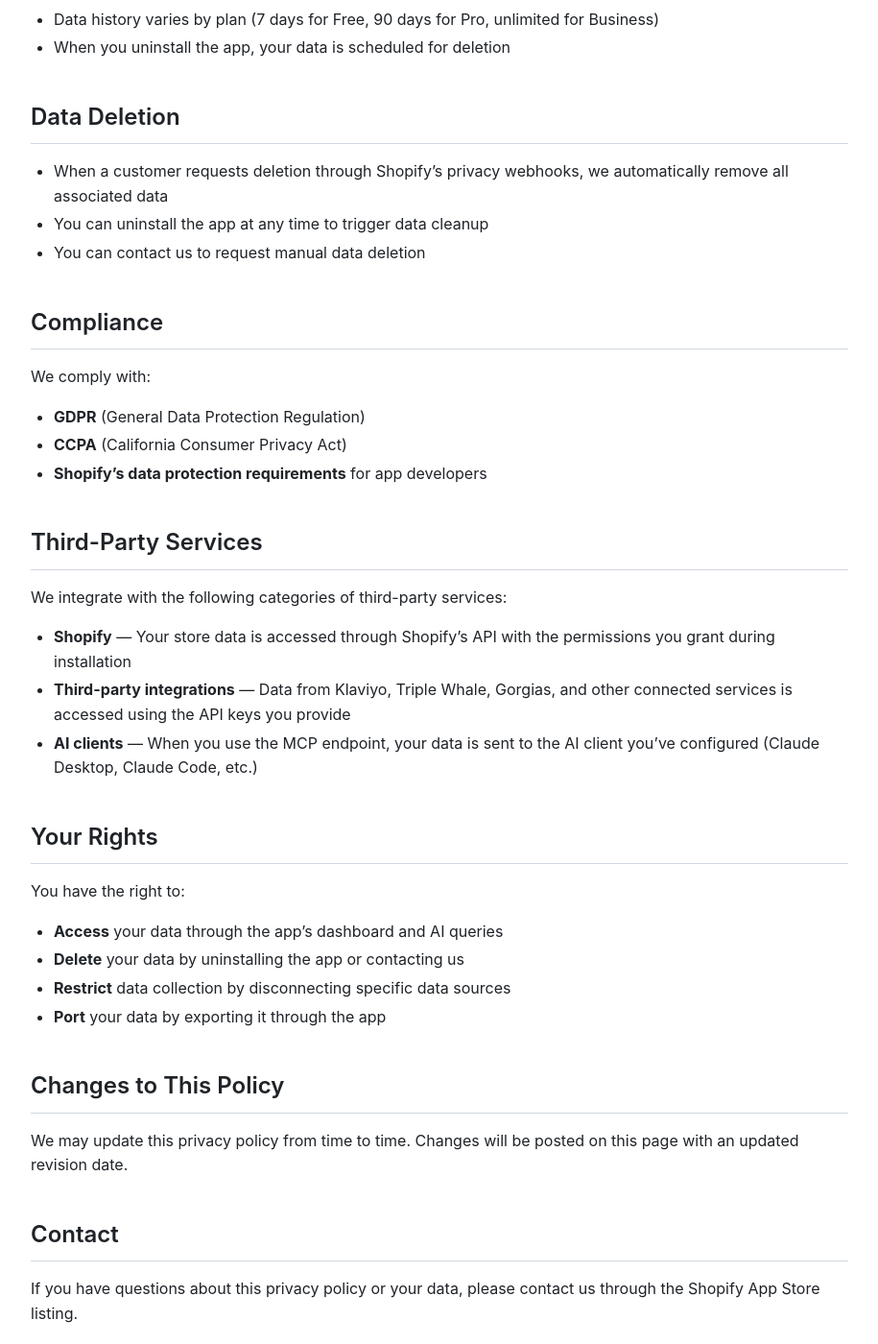
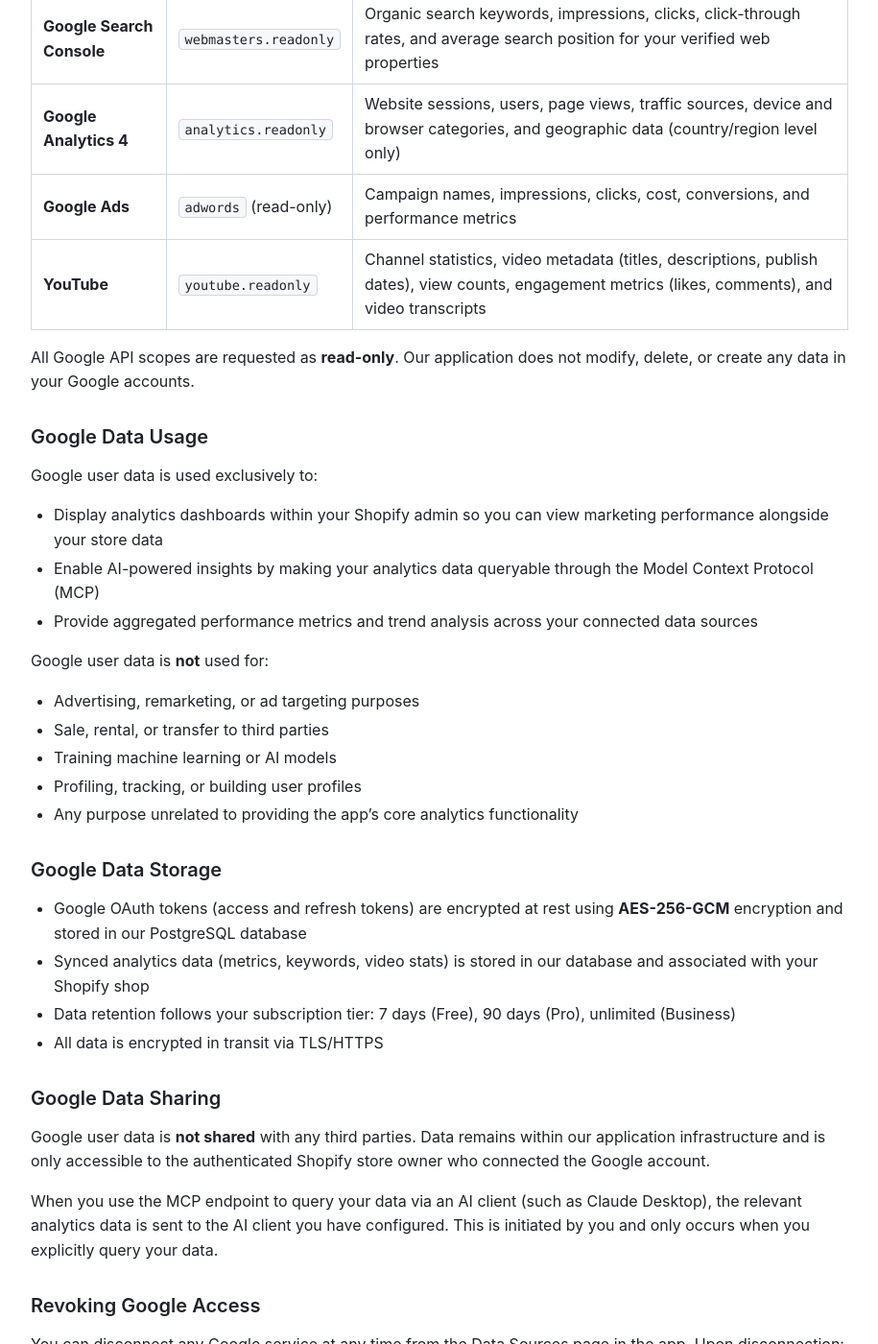
Before and after one commit to charlesemarsh/ask-ai-docs, a Jekyll site: the page built from privacy-policy.md, in a window 1280 px wide and 1400 px high, scrolled down 1648 px. Shown: the whole window at 96% size, without its empty margins (182-1097 px from the left). Built offline with Jekyll 4.4.1, drawn with Linux system fonts in a browser that asks for light colours; some of the changed text lies outside the part shown.

Commit message:
Add Google User Data section to privacy policy for Google API verification
Addresses Google's review feedback requiring explicit disclosure of Google
user data collection, usage, storage, and sharing practices.

Co-Authored-By: Claude Opus 4.6 <noreply@anthropic.com>

```diff
--- a/privacy-policy.md
+++ b/privacy-policy.md
@@ -38,6 +38,66 @@ We store only the data necessary to provide analytics and insights:
 
 When you connect third-party data sources (Klaviyo, Triple Whale, Gorgias, etc.), we sync only aggregated metrics and performance data. We do not access or store the underlying personal data from these platforms. See our [Data Sources]({{ '/data-sources/' | relative_url }}) page for a detailed breakdown of exactly what is synced from each provider.
 
+## Google User Data
+
+Our application integrates with Google services using OAuth 2.0 with **read-only** access. This section describes exactly what Google user data we access, how we use it, and how we protect it.
+
+### Google Data Accessed
+
+When you connect a Google service, we access only the following data:
+
+| Google Service | OAuth Scope | Data Accessed |
+|---|---|---|
+| **Google Search Console** | `webmasters.readonly` | Organic search keywords, impressions, clicks, click-through rates, and average search position for your verified web properties |
+| **Google Analytics 4** | `analytics.readonly` | Website sessions, users, page views, traffic sources, device and browser categories, and geographic data (country/region level only) |
+| **Google Ads** | `adwords` (read-only) | Campaign names, impressions, clicks, cost, conversions, and performance metrics |
+| **YouTube** | `youtube.readonly` | Channel statistics, video metadata (titles, descriptions, publish dates), view counts, engagement metrics (likes, comments), and video transcripts |
+
+All Google API scopes are requested as **read-only**. Our application does not modify, delete, or create any data in your Google accounts.
+
+### Google Data Usage
+
+Google user data is used exclusively to:
+
+- Display analytics dashboards within your Shopify admin so you can view marketing performance alongside your store data
+- Enable AI-powered insights by making your analytics data queryable through the Model Context Protocol (MCP)
+- Provide aggregated performance metrics and trend analysis across your connected data sources
+
+Google user data is **not** used for:
+
+- Advertising, remarketing, or ad targeting purposes
+- Sale, rental, or transfer to third parties
+- Training machine learning or AI models
+- Profiling, tracking, or building user profiles
+- Any purpose unrelated to providing the app's core analytics functionality
+
+### Google Data Storage
+
+- Google OAuth tokens (access and refresh tokens) are encrypted at rest using **AES-256-GCM** encryption and stored in our PostgreSQL database
+- Synced analytics data (metrics, keywords, video stats) is stored in our database and associated with your Shopify shop
+- Data retention follows your subscription tier: 7 days (Free), 90 days (Pro), unlimited (Business)
+- All data is encrypted in transit via TLS/HTTPS
+
+### Google Data Sharing
+
+Google user data is **not shared** with any third parties. Data remains within our application infrastructure and is only accessible to the authenticated Shopify store owner who connected the Google account.
+
+When you use the MCP endpoint to query your data via an AI client (such as Claude Desktop), the relevant analytics data is sent to the AI client you have configured. This is initiated by you and only occurs when you explicitly query your data.
+
+### Revoking Google Access
+
+You can disconnect any Google service at any time from the Data Sources page in the app. Upon disconnection:
+
+- OAuth tokens are immediately revoked with Google and deleted from our database
+- Synced data associated with that connection is removed
+- You can also revoke access directly from your [Google Account permissions page](https://myaccount.google.com/permissions)
+
+Upon app uninstallation, all Google user data and OAuth tokens are permanently deleted.
+
+### Google API Services User Data Policy
+
+Our use and transfer to any other app of information received from Google APIs adheres to the [Google API Services User Data Policy](https://developers.google.com/terms/api-services-user-data-policy), including the Limited Use requirements.
+
 ## Data Security
 
 - All data is encrypted in transit using TLS
@@ -64,12 +124,14 @@ We comply with:
 - **GDPR** (General Data Protection Regulation)
 - **CCPA** (California Consumer Privacy Act)
 - **Shopify's data protection requirements** for app developers
+- **[Google API Services User Data Policy](https://developers.google.com/terms/api-services-user-data-policy)**, including the Limited Use requirements
 
 ## Third-Party Services
 
 We integrate with the following categories of third-party services:
 
 - **Shopify** — Your store data is accessed through Shopify's API with the permissions you grant during installation
+- **Google services** — Google Search Console, Google Analytics 4, Google Ads, and YouTube data is accessed via OAuth 2.0 with read-only scopes. See [Google User Data](#google-user-data) above for full details
 - **Third-party integrations** — Data from Klaviyo, Triple Whale, Gorgias, and other connected services is accessed using the API keys you provide
 - **AI clients** — When you use the MCP endpoint, your data is sent to the AI client you've configured (Claude Desktop, Claude Code, etc.)
 
```
